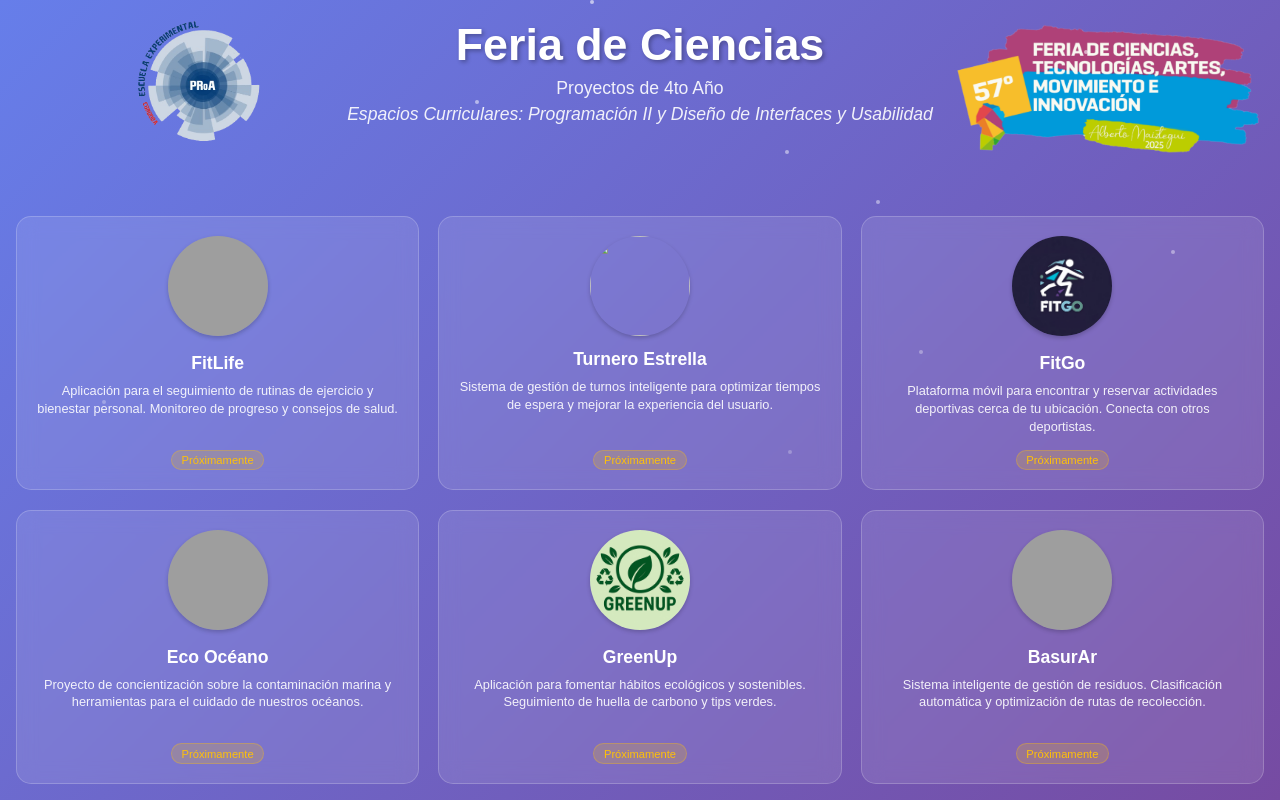
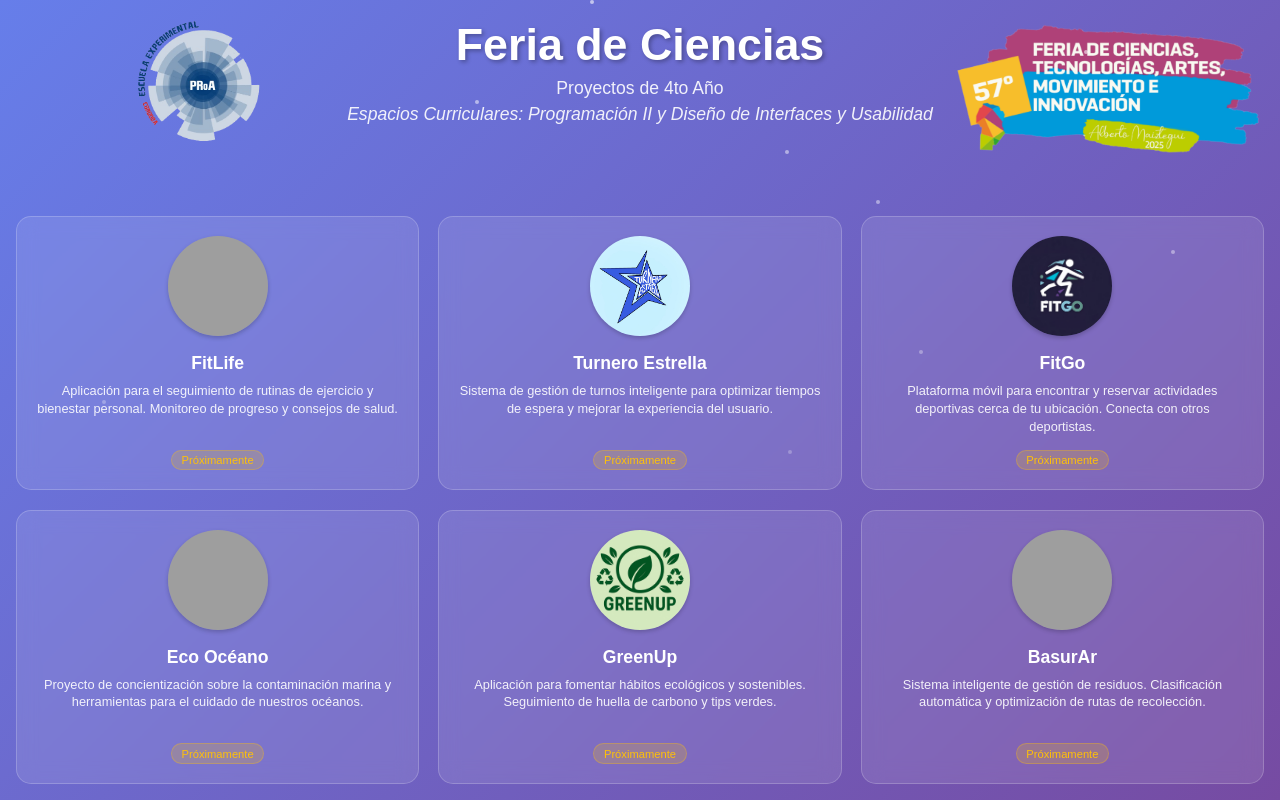
Before and after one commit to Andres-ProA/PresentacionFeriaDeCiencias2025, a plain HTML site: page index.html in a window 1280 px wide. Drawn offline with Linux system fonts and the light colour scheme; grey boxes are pictures that could not be loaded.

Commit message:
modifico el link de acceso al logo

```diff
--- a/index.html
+++ b/index.html
@@ -29,7 +29,7 @@
             </div>
 
             <div class="project-card" onclick="navigateToProject('turnero')">
-                <div ><img class="logo" src="./logos/turneroestrella.png" alt=""></div>
+                <div ><img class="logo" src="./logos/turneroestrella.jpg" alt=""></div>
                 <h3>Turnero Estrella</h3>
                 <p>Sistema de gestión de turnos inteligente para optimizar tiempos de espera y mejorar la experiencia del usuario.</p>
                 <span class="coming-soon">Próximamente</span>
```
